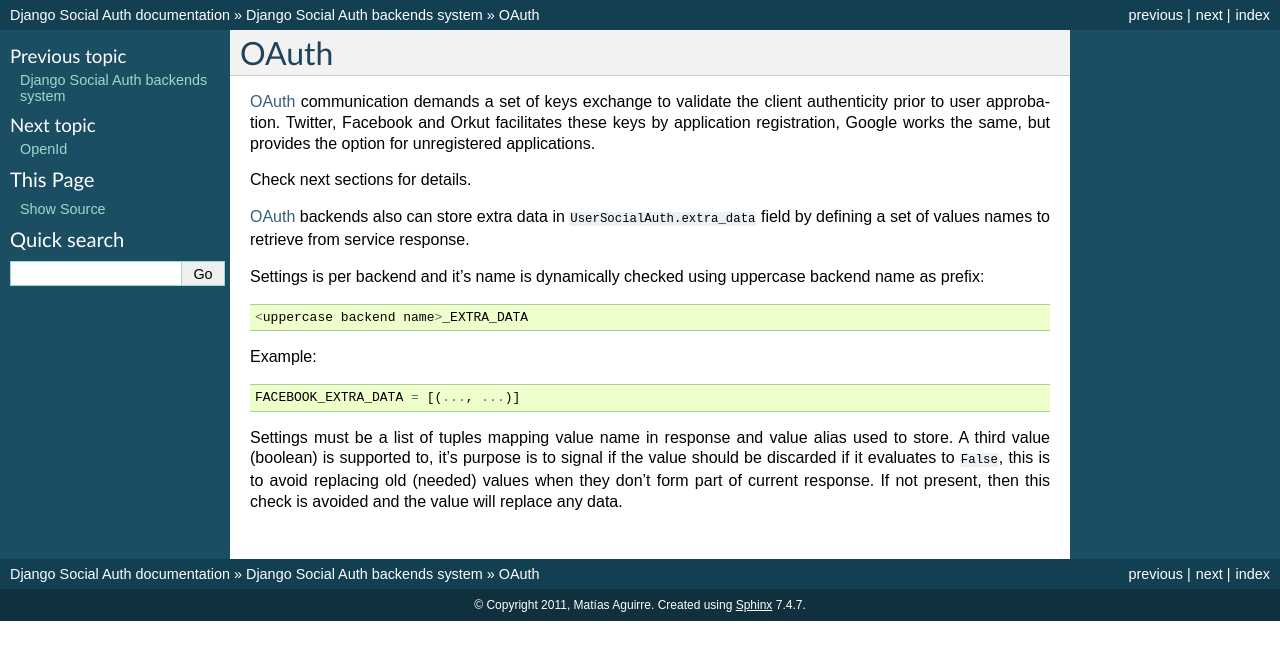
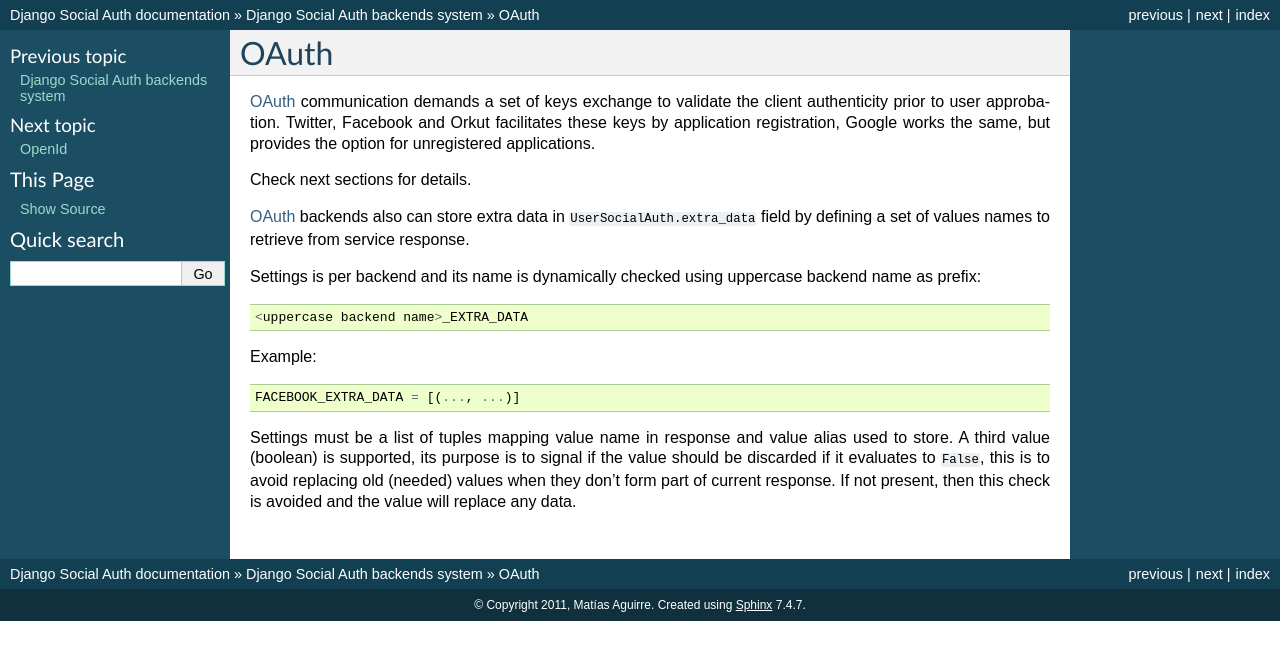
Before and after one commit to omab/django-social-auth, a Sphinx documentation site: the page built from doc/backends/oauth.rst, in a window 1280 px wide. Shown: the top 660 px of the page. Built offline with Sphinx 7.4.7, drawn with Linux system fonts in a browser that asks for light colours.

Commit message:
Update doc/backends/oauth.rst
A few typos fixed

```diff
--- a/doc/backends/oauth.rst
+++ b/doc/backends/oauth.rst
@@ -11,7 +11,7 @@ Check next sections for details.
 OAuth_ backends also can store extra data in ``UserSocialAuth.extra_data``
 field by defining a set of values names to retrieve from service response.
 
-Settings is per backend and it's name is dynamically checked using uppercase
+Settings is per backend and its name is dynamically checked using uppercase
 backend name as prefix::
 
     <uppercase backend name>_EXTRA_DATA
@@ -21,7 +21,7 @@ Example::
     FACEBOOK_EXTRA_DATA = [(..., ...)]
 
 Settings must be a list of tuples mapping value name in response and value
-alias used to store. A third value (boolean) is supported to, it's purpose is
+alias used to store. A third value (boolean) is supported, its purpose is
 to signal if the value should be discarded if it evaluates to ``False``, this
 is to avoid replacing old (needed) values when they don't form part of current
 response. If not present, then this check is avoided and the value will replace
```
